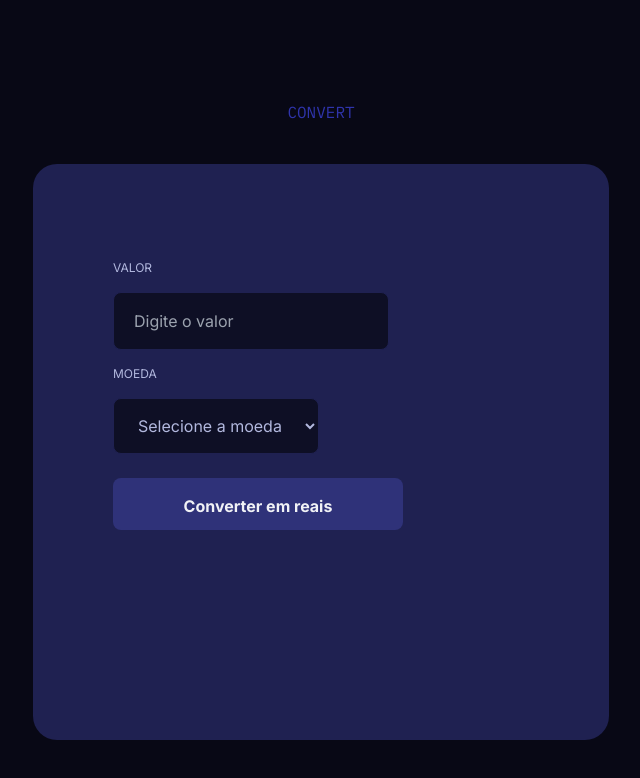
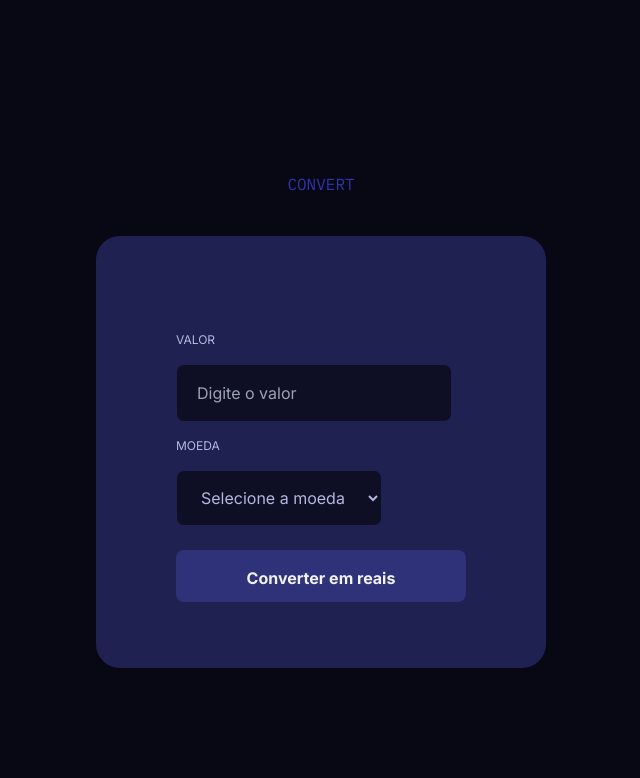
Before and after one commit to aanitakawasaki/projeto-nextjs-alpha-digital, a Next.js app in the folder projeto-nextjs-alpha-digital/: page / in a window 1280 px wide. Shown: the top 778 px of the page, without its empty margins (319-959 px from the left). Built offline with nearby package versions, Linux system fonts and the light colour scheme.

Commit message:
estilizando

```diff
--- a/projeto-nextjs-alpha-digital/src/styles/globals.css
+++ b/projeto-nextjs-alpha-digital/src/styles/globals.css
@@ -23,8 +23,7 @@ justify-center items-center: Centraliza os itens tanto verticalmente (justify-ce
   @apply bg-blue-400 text-white
   p-20
   rounded-t-3xl rounded-b-3xl;
-  width: 45vw;
-  height: 45vw;
+  height: 432px;
   @apply font-inter;
 }
 
@@ -52,5 +51,6 @@ justify-center items-center: Centraliza os itens tanto verticalmente (justify-ce
 }
 
 .resultDisplay {
-  @apply bg-blue-600 text-blue-600 text-2xl font-bold text-white rounded-b-3xl py-4 text-center;
+  @apply bg-blue-600 text-blue-600 text-2xl font-bold text-white rounded-b-3xl py-4 text-center h-[130px]
+  flex flex-col justify-center;
 }
```
